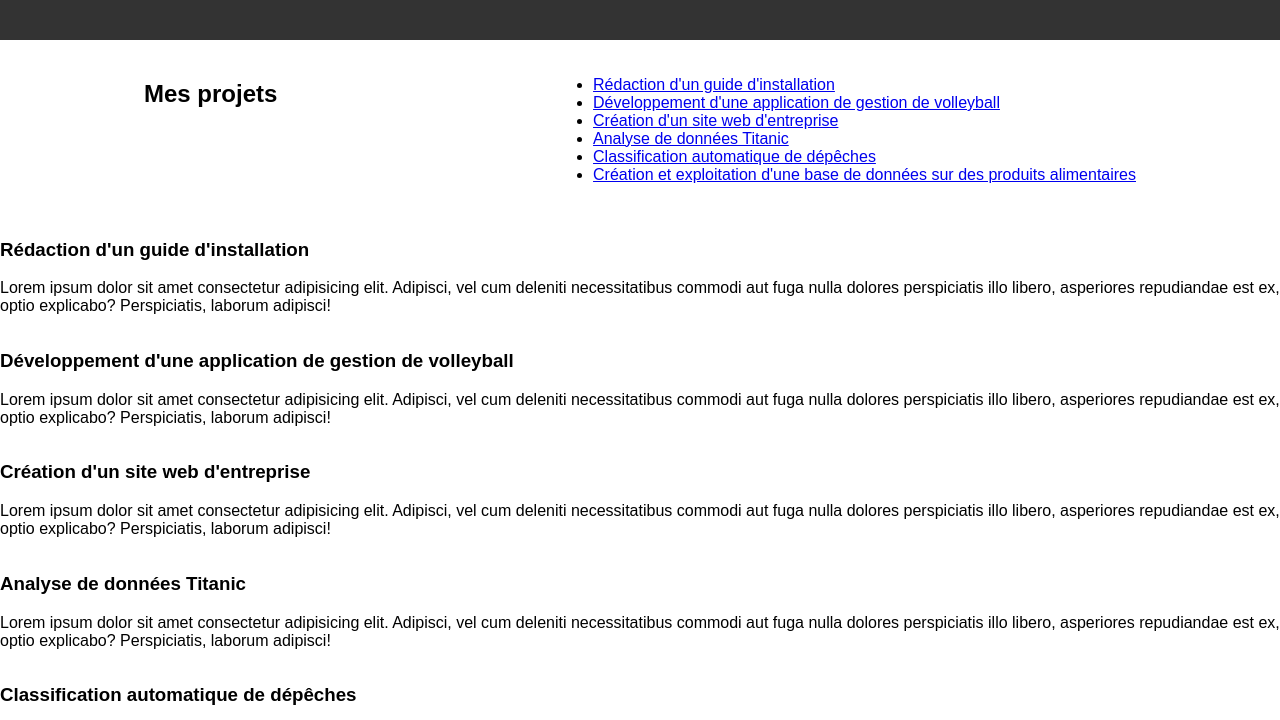
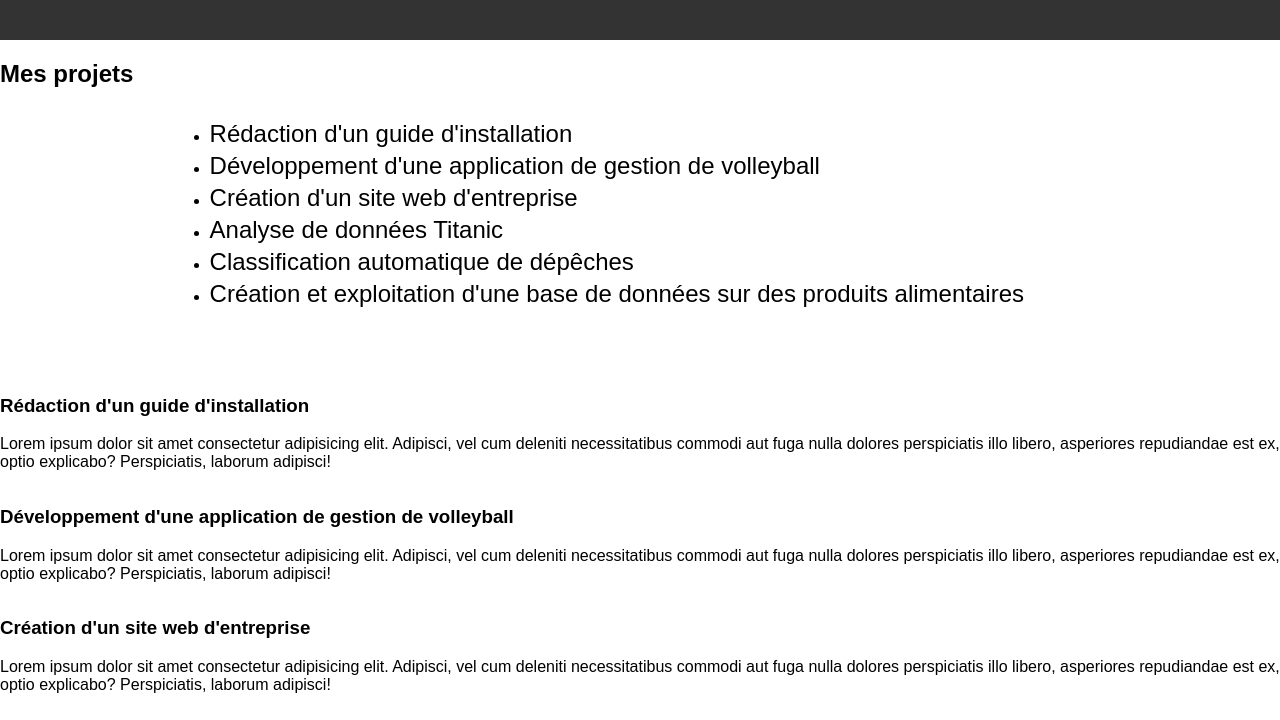
Before and after one commit to Smokimono/Portfolio, a plain HTML site: page projets.html in a window 1280 px wide. Shown: the part 80-800 px from the top of the page. Drawn offline with Linux system fonts and the light colour scheme.

Commit message:
commit site beau

```diff
--- a/projets.html
+++ b/projets.html
@@ -10,9 +10,9 @@
     <header class="main-header">
         <h1><a id="titre" href="index.html">Portfolio</a></h1>
     </header>
-    <section class="content">
+    <section class="content_projets">
         <div class="projects-container">
-            <h2>Mes projets</h2>
+            <h2 id="titre_proj">Mes projets</h2>
             <ul>
                 <li><a href="#projet1">Rédaction d'un guide d'installation</a></li>
                 <li><a href="#projet2">Développement d'une application de gestion de volleyball</a></li>
--- a/styles.css
+++ b/styles.css
@@ -13,6 +13,31 @@ body {
     color: white;
     padding: 20px;
     text-align: center;
+}
+
+.content_projets div ul li a{
+    text-decoration: none;
+    color: black;
+    font-size: 1.5em;
+}
+
+.content_projets div ul li{
+    min-height: 4vh;
+}
+
+.titre_proj{
+    margin-left: 4vh;
+    font-weight: bold;
+    font-size: 10em;
+}
+
+.content_projets div ul{
+    min-height: 30vh;
+    margin-top: 10vh;
+}
+
+.projets{
+
 }
 
 .content {
```
Also changed, not shown: index.html (+1 -2 lines).
